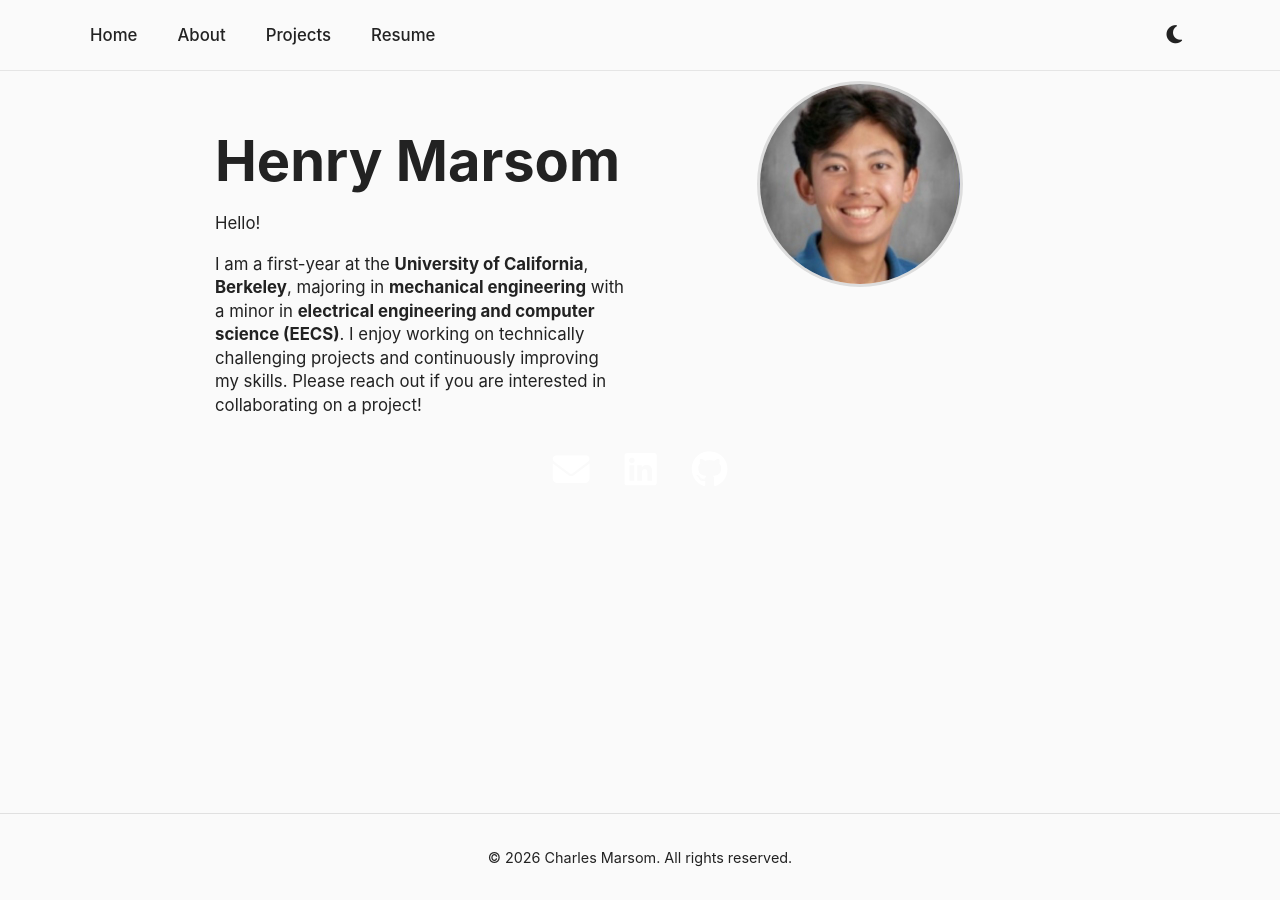
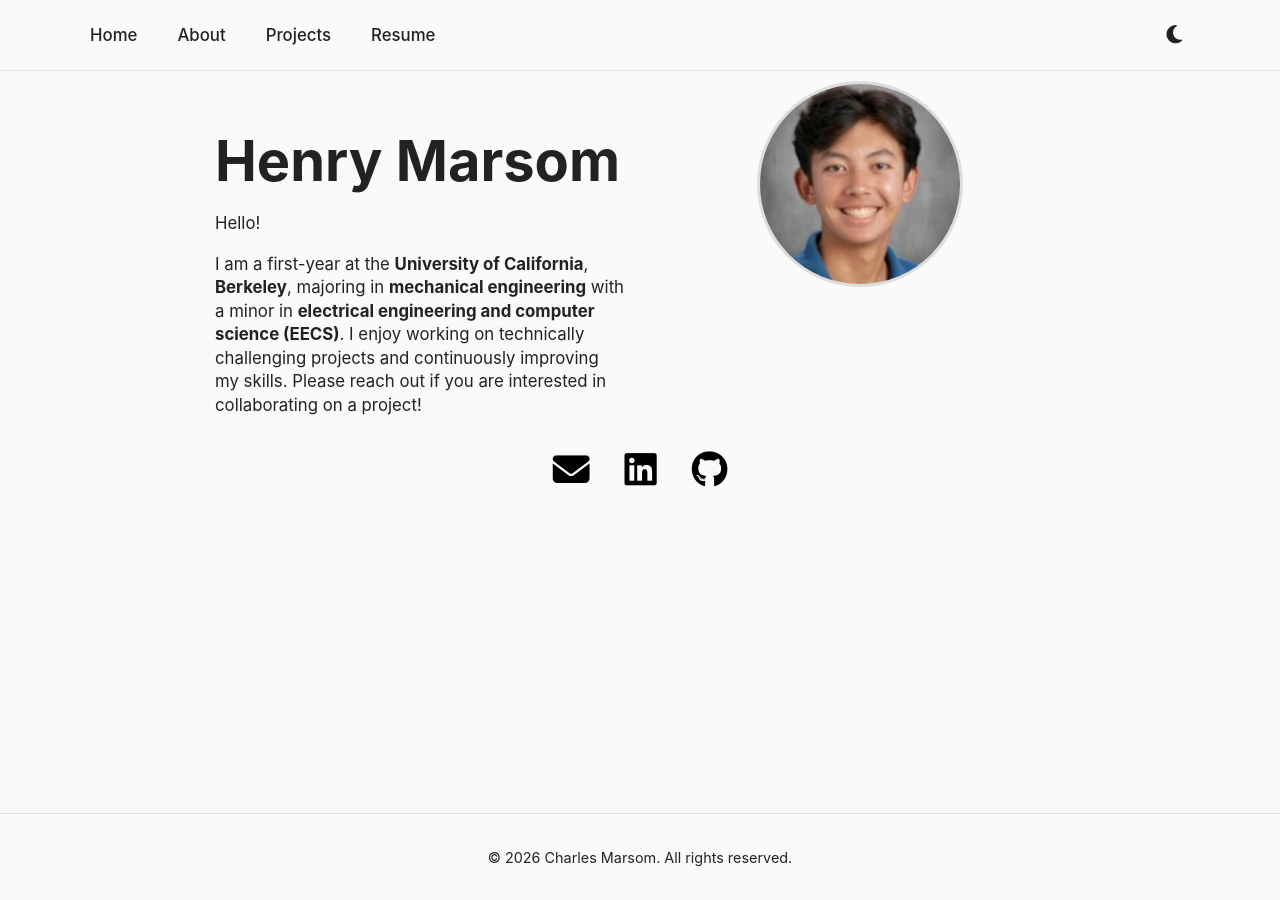
Before and after one commit to henrymarsom/henrymarsom.github.io, a Jekyll site: the page built from index.md, in a window 1280 px wide. Built offline with Jekyll 4.4.1, drawn with Linux system fonts in a browser that asks for light colours.

Commit message:
Update style.css

```diff
--- a/assets/style.css
+++ b/assets/style.css
@@ -170,7 +170,7 @@ html, body {
 /* Contact icons - light mode */
 body.light .contact a {
   font-size: 2.3rem;
-  color: #ffffff;  /* white icons in light mode */
+  color: #000000;  /* black icons in light mode */
   transition: transform 0.2s ease, color 0.2s ease;
 }
 
```
